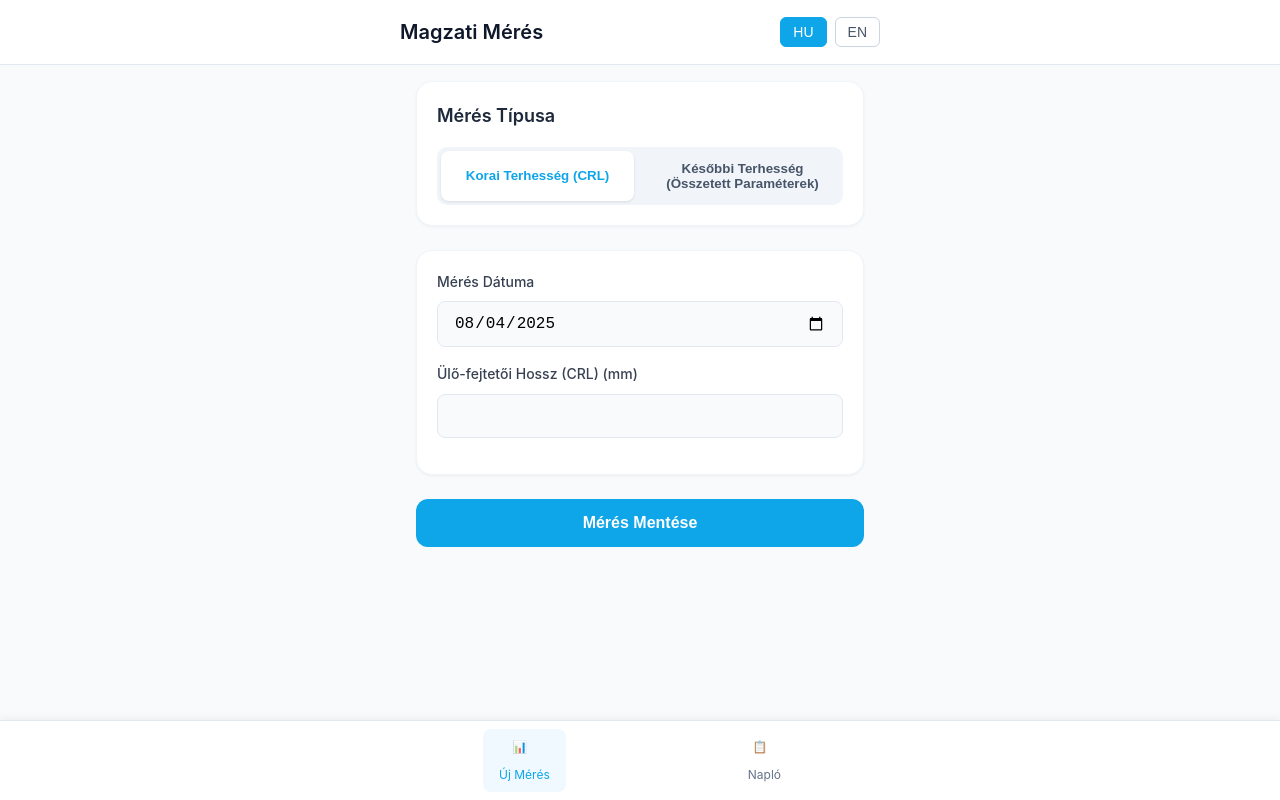
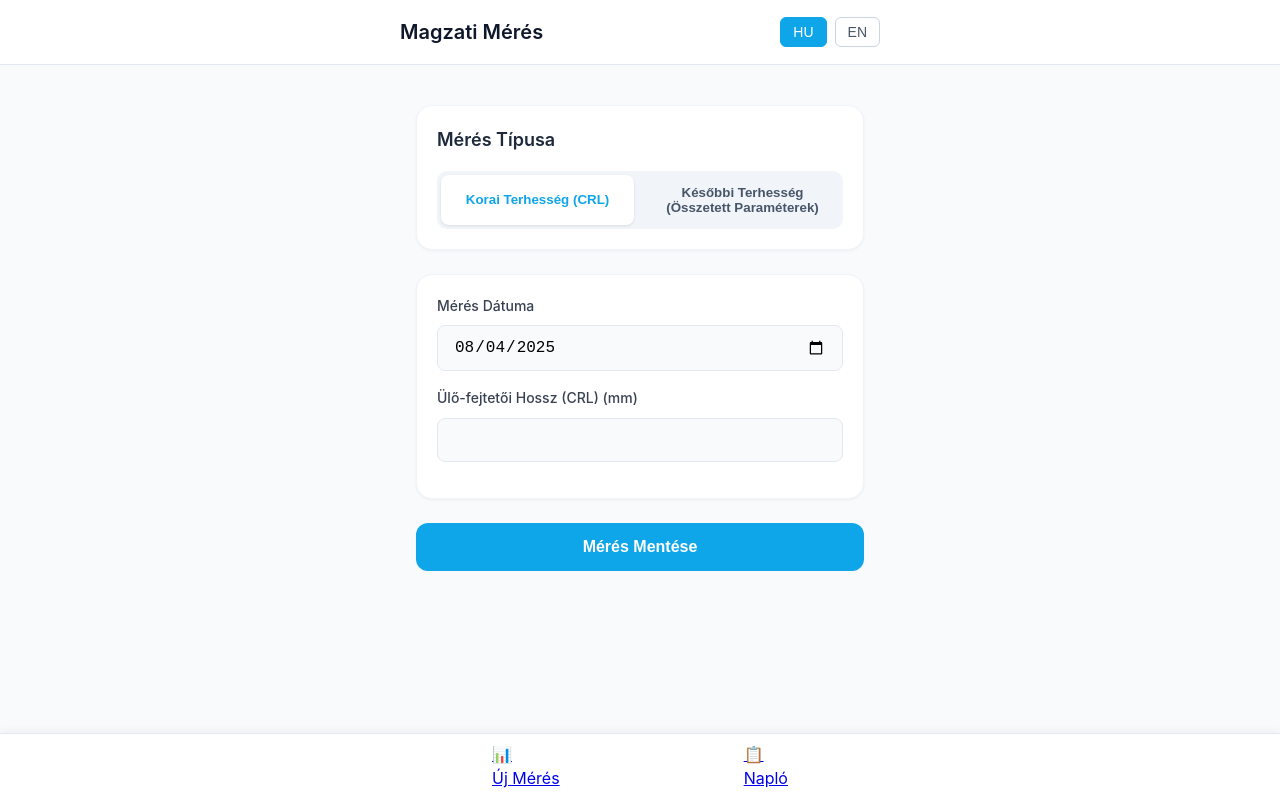
Before and after one commit to reczuprik/pregnancy-tracker, a React (Create React App) app: page / in a window 1280 px wide. Built offline with nearby package versions, Linux system fonts and the light colour scheme.

Commit message:
newfiles

```diff
--- a/src/App.tsx
+++ b/src/App.tsx
@@ -1,7 +1,7 @@
-// src/App.tsx (Final Strategy-Aligned Version)
+// src/App.tsx (Final Corrected Version)
 
-import React, { useEffect, useState } from 'react';
-import { BrowserRouter as Router, Routes, Route, useLocation } from 'react-router-dom';
+import React, { useEffect, useState, useCallback } from 'react';
+import { BrowserRouter as Router, Routes, Route } from 'react-router-dom';
 import { useTranslation } from 'react-i18next';
 import './i18n';
 import './App.css';
@@ -9,41 +9,20 @@ import './App.css';
 import Header from './components/common/Header';
 import Navigation from './components/common/Navigation';
 import LoadingSpinner from './components/common/LoadingSpinner';
-import OfficialStatus from './components/common/OfficialStatus'; // <-- Import new component
+import OfficialStatus from './components/common/OfficialStatus';
+import ResultsCard from './components/common/ResultsCard';
 import MeasurementForm from './components/measurements/MeasurementForm';
 import HistoryView from './components/history/HistoryView';
 import { MeasurementService } from './services/database';
-import { Measurement, AppState } from './types/measurement';
-
-// A new helper component to manage what's shown on the main page
-const MainPage: React.FC<{
-    officialMeasurement?: Measurement;
-    mode: 'crl' | 'hadlock';
-    onModeChange: (mode: 'crl' | 'hadlock') => void;
-    onMeasurementSaved: () => void;
-}> = ({ officialMeasurement, mode, onModeChange, onMeasurementSaved }) => {
-
-    // If an official measurement exists, show the dashboard.
-    // If not, show the form for the first measurement.
-    return (
-        <>
-            {officialMeasurement && <OfficialStatus officialMeasurement={officialMeasurement} />}
-            <MeasurementForm
-                mode={mode}
-                onModeChange={onModeChange}
-                onMeasurementSaved={onMeasurementSaved}
-            />
-        </>
-    );
-};
-
+import { Measurement, AppState, CalculationResult } from './types/measurement';
 
 function App() {
   const { t, i18n } = useTranslation();
 
-  // Add state for the official measurement
+  // All state is now managed at the top level of the App component for consistency
   const [officialMeasurement, setOfficialMeasurement] = useState<Measurement | undefined>();
-
+  const [lastSavedResult, setLastSavedResult] = useState<CalculationResult | null>(null);
+  const [isFormVisible, setIsFormVisible] = useState(false); // This will control the form's visibility
   const [appState, setAppState] = useState<Omit<AppState, 'selectedMeasurement'>>({
     measurements: [],
     isLoading: true,
@@ -52,8 +31,8 @@ function App() {
     mode: 'crl',
   });
 
-  // This function now loads ALL data, including the official measurement
-  const loadAllData = async () => {
+  // This function is the single source of truth for loading all app data
+  const loadAllData = useCallback(async () => {
     try {
       const measurements = await MeasurementService.getAllMeasurements();
       const officialScan = await MeasurementService.getOfficialMeasurement();
@@ -63,27 +42,34 @@ function App() {
       i18n.changeLanguage(savedLanguage);
       setAppState(prev => ({ ...prev, measurements, language: savedLanguage, mode: savedMode, isLoading: false }));
       setOfficialMeasurement(officialScan);
+
+      // THE CORE FIX: The form should only be visible by default if there is NO official scan.
+      setIsFormVisible(!officialScan);
+
     } catch (error) {
       console.error('Error loading data:', error);
       setAppState(prev => ({ ...prev, isLoading: false, error: 'Failed to load data' }));
     }
-  }
+  }, [i18n]);
 
   useEffect(() => {
     setAppState(prev => ({ ...prev, isLoading: true }));
     loadAllData();
-  }, [i18n]);
-
-  const handleLanguageChange = (language: 'en' | 'hu') => {
-    i18n.changeLanguage(language);
-    localStorage.setItem('pregnancy-tracker-language', language);
-    setAppState(prev => ({ ...prev, language }));
-  };
+  }, [loadAllData]);
 
   const handleModeChange = (mode: 'crl' | 'hadlock') => {
     localStorage.setItem('pregnancy-tracker-mode', mode);
     setAppState(prev => ({ ...prev, mode }));
   };
+
+  // This function now correctly handles the UI flow after a measurement is saved
+  const handleMeasurementSaved = () => {
+      loadAllData(); // Reload all data to get the latest official status and history
+      // If there was already an official measurement, we can hide the form to return to the dashboard view.
+      if (officialMeasurement) {
+          setIsFormVisible(false);
+      }
+  }
 
   if (appState.isLoading) {
     return <div className="app-loading"><LoadingSpinner /><p>{t('common.loading')}</p></div>;
@@ -92,21 +78,46 @@ function App() {
   return (
     <Router>
       <div className="app">
-        <Header language={appState.language} onLanguageChange={handleLanguageChange} />
+        <Header language={appState.language} onLanguageChange={(lang) => i18n.changeLanguage(lang)} />
         <main className="app-main">
           <Routes>
             <Route path="/" element={
-                <MainPage
-                    officialMeasurement={officialMeasurement}
+              <>
+                {/* The Dashboard is now the primary UI element if it exists */}
+                {officialMeasurement && <OfficialStatus officialMeasurement={officialMeasurement} />}
+
+                {/* The Results Card appears temporarily after a save */}
+                {lastSavedResult ? (
+                  <div style={{marginTop: '24px'}}>
+                    <ResultsCard result={lastSavedResult} />
+                    <div className="btn-group">
+                      <button onClick={() => setLastSavedResult(null)} className="btn btn-primary btn-full">
+                        {t('common.close')}
+                      </button>
+                    </div>
+                  </div>
+                ) : isFormVisible ? (
+                  // If the form should be visible (either by default or by user click), show it
+                  <MeasurementForm
                       mode={appState.mode}
                       onModeChange={handleModeChange}
-                    onMeasurementSaved={loadAllData} // Refresh ALL data after save
+                      onMeasurementSaved={handleMeasurementSaved}
+                      setLastSavedResult={setLastSavedResult}
                   />
+                ) : (
+                  // If there's an official date and the form is hidden, show a button to open it
+                  <div className="btn-group" style={{marginTop: '24px'}}>
+                    <button onClick={() => setIsFormVisible(true)} className="btn btn-secondary btn-full">
+                      {t('navigation.measurement')}
+                    </button>
+                  </div>
+                )}
+              </>
             } />
             <Route path="/history" element={
                 <HistoryView
                     measurements={appState.measurements}
-                    onMeasurementsChange={loadAllData} // Refresh ALL data after change
+                    onMeasurementsChange={loadAllData}
                 />
             } />
           </Routes>
--- a/src/components/common/Navigation.tsx
+++ b/src/components/common/Navigation.tsx
@@ -1,42 +1,34 @@
 import React from 'react';
-import { useLocation, Link } from 'react-router-dom';
+
 import { useTranslation } from 'react-i18next';
+import { NavLink } from 'react-router-dom';
+
 
 const Navigation: React.FC = () => {
   const { t } = useTranslation();
-  const location = useLocation();
 
   const navItems = [
-    {
-      path: '/',
-      label: t('navigation.measurement'),
-      icon: '📊'
-    },
-    {
-      path: '/history',
-      label: t('navigation.history'),
-      icon: '📋'
-    }
+    { path: '/', label: t('navigation.measurement'), icon: '📊' },
+    { path: '/history', label: t('navigation.history'), icon: '📋' }
   ];
 
   return (
     <nav className="navigation">
       <div className="navigation-content">
         {navItems.map((item) => (
-          <Link
+          // The `nav-link` class is now used from your App.css
+          // NavLink automatically adds an 'active' class when the path matches.
+          <NavLink
             key={item.path}
             to={item.path}
-            className={`nav-button ${location.pathname === item.path ? 'active' : ''}`}
+            className={({ isActive }) => `nav-link ${isActive ? 'active' : ''}`}
           >
-            <div className="nav-icon">
-              {item.icon}
-            </div>
+            <div className="nav-icon">{item.icon}</div>
             <span>{item.label}</span>
-          </Link>
+          </NavLink>
         ))}
       </div>
     </nav>
   );
 };
-
-export default Navigation
+export default Navigation;
--- a/src/components/measurements/MeasurementForm.tsx
+++ b/src/components/measurements/MeasurementForm.tsx
@@ -1,20 +1,21 @@
-// src/components/measurements/MeasurementForm.tsx
+// src/components/measurements/MeasurementForm.tsx (Final Corrected Version)
 
 import React, { useState } from 'react';
 import { useTranslation } from 'react-i18next';
 import { MeasurementService } from '../../services/database';
-import { Measurement, CalculationResult, MeasurementInput } from '../../types/measurement';
+import { MeasurementInput, CalculationResult } from '../../types/measurement';
 import { calculateMeasurement } from '../../services/calculations';
 import LoadingSpinner from '../common/LoadingSpinner';
-import ResultsCard from '../common/ResultsCard'; // <-- Import the new component
 
+// This interface now matches exactly what the new App.tsx provides.
 interface MeasurementFormProps {
   mode: 'crl' | 'hadlock';
   onModeChange: (mode: 'crl' | 'hadlock') => void;
   onMeasurementSaved: () => void;
+  setLastSavedResult: (result: CalculationResult) => void;
 }
 
-const MeasurementForm: React.FC<MeasurementFormProps> = ({ mode, onModeChange, onMeasurementSaved }) => {
+const MeasurementForm: React.FC<MeasurementFormProps> = ({ mode, onModeChange, onMeasurementSaved, setLastSavedResult }) => {
   const { t } = useTranslation();
 
   const initialFormState: MeasurementInput = {
@@ -25,9 +26,6 @@ const MeasurementForm: React.FC<MeasurementFormProps> = ({ mode, onModeChange, o
   const [formData, setFormData] = useState<MeasurementInput>(initialFormState);
   const [isSaving, setIsSaving] = useState(false);
   const [error, setError] = useState<string | null>(null);
-
-  // NEW: State to hold and display the calculation results
-  const [calculationResult, setCalculationResult] = useState<CalculationResult | null>(null);
 
   const handleInputChange = (e: React.ChangeEvent<HTMLInputElement>) => {
     const { name, value } = e.target;
@@ -42,7 +40,6 @@ const MeasurementForm: React.FC<MeasurementFormProps> = ({ mode, onModeChange, o
     e.preventDefault();
     setIsSaving(true);
     setError(null);
-    setCalculationResult(null);
 
     const calculation = calculateMeasurement(formData);
     if (!calculation) {
@@ -51,39 +48,22 @@ const MeasurementForm: React.FC<MeasurementFormProps> = ({ mode, onModeChange, o
         return;
     }
 
-    const result = await MeasurementService.addMeasurement(formData);
+    const dbResult = await MeasurementService.addMeasurement(formData);
 
     setIsSaving(false);
-    if (result) {
-      // Instead of clearing the form, we now show the results
-      setCalculationResult(calculation);
+    if (dbResult) {
+      // Correct Logic:
+      // 1. Tell the parent App to reload all its data.
       onMeasurementSaved();
+      // 2. Pass the calculated result UP to the parent to be displayed.
+      setLastSavedResult(calculation);
     } else {
       setError(t('results.error'));
     }
   };
 
-  const handleNewMeasurement = () => {
-    setFormData(initialFormState);
-    setCalculationResult(null);
-    setError(null);
-  }
-
-   if (calculationResult) {
-    return (
-      <>
-        <ResultsCard result={calculationResult} />
-        <div className="btn-group">
-            <button onClick={handleNewMeasurement} className="btn btn-primary btn-full">
-                {t('navigation.measurement')}
-            </button>
-        </div>
-      </>
-    );
-  }
-
   return (
-    <form onSubmit={handleSubmit}>
+    <form onSubmit={handleSubmit} style={{marginTop: '24px'}}>
       <div className="form-section">
         <h2 className="form-section-title">{t('measurement.mode.title')}</h2>
         <div className="mode-selector">
```
Lines whose indentation alone changed are shown as unchanged.
